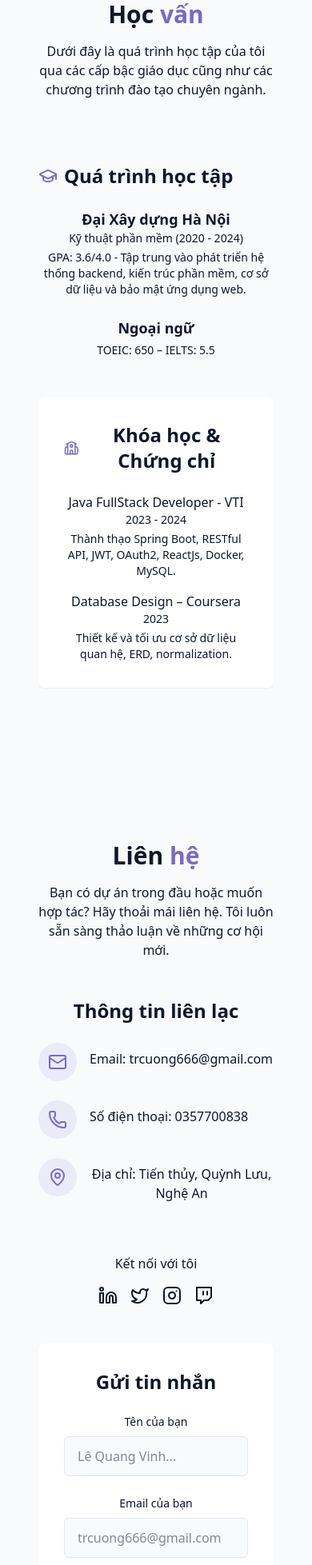
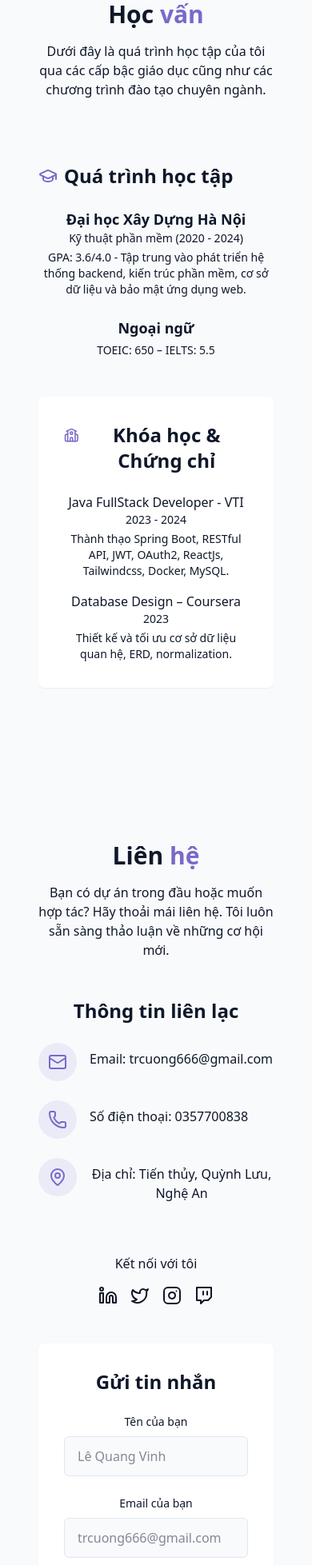
Before and after one commit to QuangVinh32/my-portfolio, a React (Vite) app: page / in a window 390 px wide. Shown: the part 6842-8799 px from the top of the page at 80% size. Built offline with nearby package versions, Linux system fonts and the light colour scheme.

Commit message:
fix text of education

```diff
--- a/src/components/ContactSection.jsx
+++ b/src/components/ContactSection.jsx
@@ -129,7 +129,7 @@ export const ContactSection = () => {
                   name="name"
                   required
                   className="w-full px-4 py-3 rounded-md border border-input bg-background focus:outline-hidden foucs:ring-2 focus:ring-primary"
-                  placeholder="Lê Quang Vinh..."
+                  placeholder="Lê Quang Vinh"
                 />
               </div>
 
--- a/src/components/EducationSection.jsx
+++ b/src/components/EducationSection.jsx
@@ -21,7 +21,7 @@ export const EducationSection = () => {
 
             <div className="space-y-6">
               <div>
-                <h4 className="text-lg font-semibold">Đại Xây dựng Hà Nội</h4>
+                <h4 className="text-lg font-semibold">Đại học Xây Dựng Hà Nội</h4>
                 <p className="text-sm text-muted-foreground">Kỹ thuật phần mềm (2020 - 2024)</p>
                 <p className="text-sm mt-1">
                   GPA: 3.6/4.0 - Tập trung vào phát triển hệ thống backend, kiến trúc phần mềm, cơ sở dữ liệu và bảo mật ứng dụng web.
@@ -40,7 +40,7 @@ export const EducationSection = () => {
           {/* Thông tin khác (khóa học, chứng chỉ) */}
           <div className="bg-card p-8 rounded-lg shadow-xs space-y-6">
             <h3 className="text-2xl font-semibold mb-6 flex items-center gap-2">
-              <School className="text-primary" />
+              <School className="text-primary mb-8 sm:mb-0" />
               Khóa học & Chứng chỉ
             </h3>
 
@@ -49,7 +49,7 @@ export const EducationSection = () => {
                 <h4 className="text-base font-medium">Java FullStack Developer - VTI</h4>
                 <p className="text-sm text-muted-foreground">2023 - 2024</p>
                 <p className="text-sm mt-1">
-                  Thành thạo Spring Boot, RESTful API, JWT, OAuth2, ReactJs, Docker, MySQL.
+                  Thành thạo Spring Boot, RESTful API, JWT, OAuth2, ReactJs, Tailwindcss, Docker, MySQL.
                 </p>
               </div>
 
--- a/src/components/Footer.jsx
+++ b/src/components/Footer.jsx
@@ -4,7 +4,7 @@ export const Footer = () => {
   return (
     <footer className="py-8 px-6  from-primary/10 via-background to-primary/10 border-t mt-12 flex flex-col md:flex-row justify-between items-center gap-4 relative">
       <p className="text-sm text-muted-foreground tracking-wide">
-        &copy; {new Date().getFullYear()} <span className="font-semibold text-primary">Pedrotech.co</span>. All rights reserved.
+        &copy; {new Date().getFullYear()} <span className="font-semibold text-primary">Lê Quang Vinh</span>. All rights reserved.
       </p>
       <a
         href="#hero"
--- a/src/components/HeroSection.jsx
+++ b/src/components/HeroSection.jsx
@@ -22,15 +22,20 @@ export const HeroSection = () => {
           </h1>
 
           <p className="text-lg md:text-xl text-muted-foreground max-2-2xl mx-auto opacity-0 animate-fade-in-delay-3">
-Tôi tạo ra những trải nghiệm web tuyệt vời với công nghệ hiện đại. Chuyên về phát triển front-end, tôi xây dựng những giao diện vừa đẹp vừa hữu dụng.
+            Tôi tạo ra những trải nghiệm web tuyệt vời với công nghệ hiện đại. Chuyên về phát triển front-end, tôi xây dựng những giao diện vừa đẹp vừa hữu dụng.
           </p>
 
           <div className="pt-4 opacity-0 animate-fade-in-delay-4">
-            <a href="#projects" className="cosmic-button">
-              {/* View My Work */}
+            <a
+              href="#projects"
+              className="cosmic-button transition-transform duration-300 transform hover:scale-105 hover:shadow-lg hover:shadow-indigo-500/50"
+            >
               Thông tin của tôi
             </a>
+
           </div>
+
+
         </div>
       </div>
 
```
